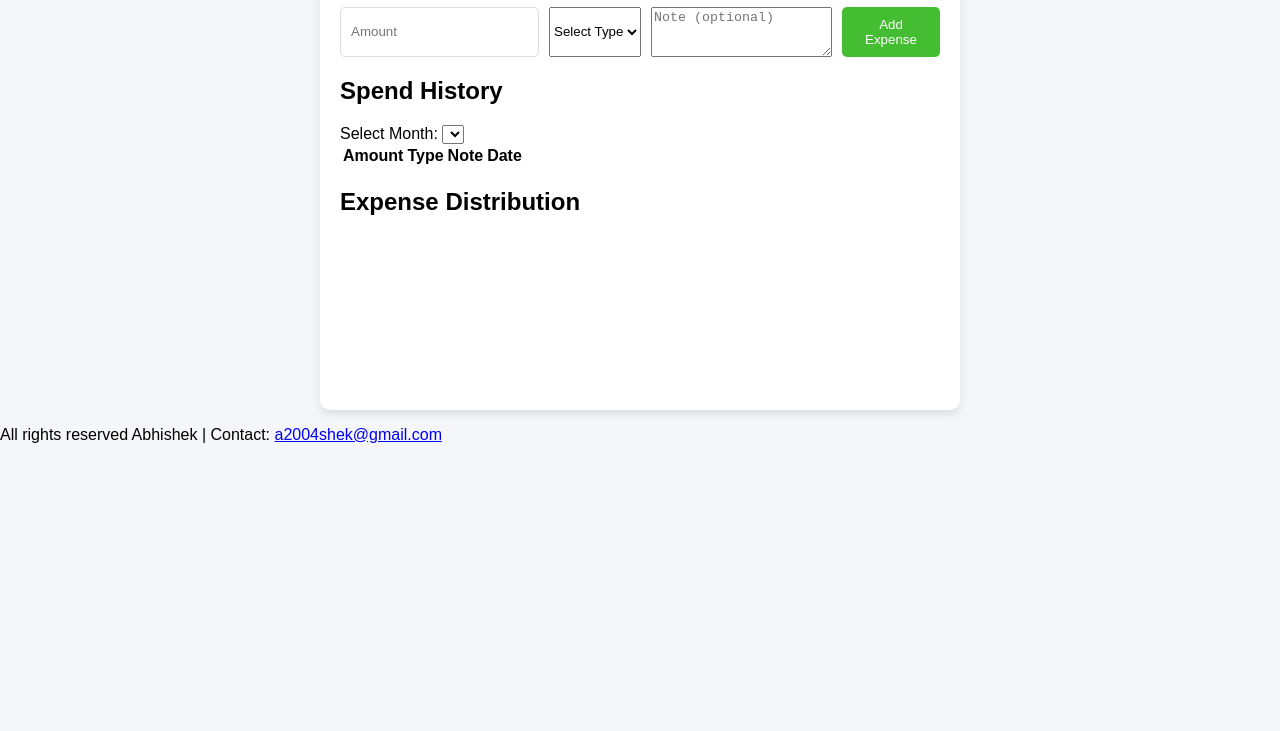
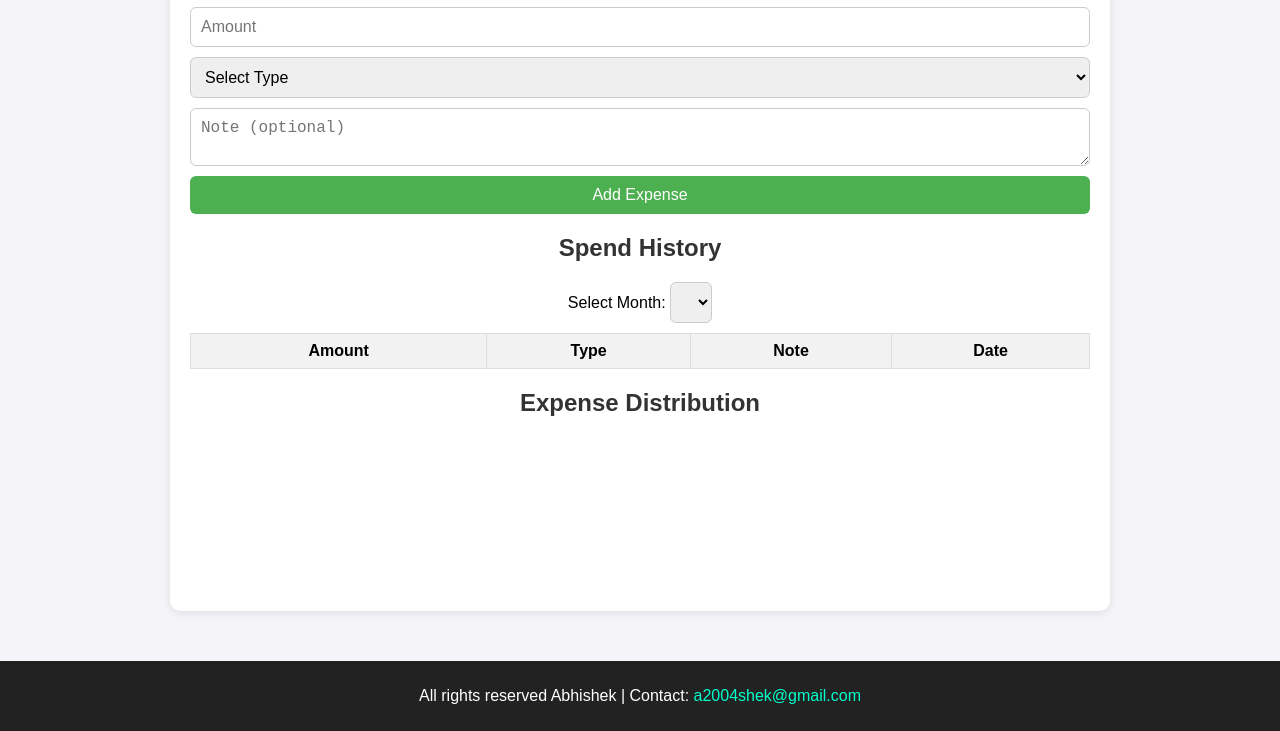
Before and after one commit to abnegative2904/expense-tracker, a website: page public/index.html in a window 1280 px wide. Shown: the part 113-844 px from the top of the page. Before the commit the page ends 800 px from the top, so only its background shows below. Drawn offline with nearby package versions, Linux system fonts and the light colour scheme.

Commit message:
Update style.css

```diff
--- a/public/style.css
+++ b/public/style.css
@@ -1,69 +1,83 @@
 body {
     font-family: Arial, sans-serif;
-    background: #f5f6fa;
+    background: #f4f4f9;
     margin: 0;
     padding: 0;
+    display: flex;
+    flex-direction: column;
+    align-items: center;
 }
+
 .container {
-    width: 90%;
-    max-width: 600px;
-    margin: auto;
-    background: white;
+    max-width: 900px;
+    width: 100%;
+    background: #fff;
     padding: 20px;
-    margin-top: 20px;
+    margin: 20px;
     border-radius: 10px;
-    box-shadow: 0 4px 10px rgba(0,0,0,0.1);
+    box-shadow: 0px 2px 8px rgba(0,0,0,0.1);
+    text-align: center;
 }
-h1 {
-    text-align: center;
-    color: #2f3640;
+
+h1, h2 {
+    color: #333;
 }
-.stats, .limit-section {
-    background: #f1f2f6;
-    padding: 10px;
-    border-radius: 5px;
-    margin-bottom: 15px;
-}
+
 form {
     display: flex;
-    flex-wrap: wrap;
+    flex-direction: column;
     gap: 10px;
+    margin-bottom: 20px;
 }
-form input, form button {
+
+input, select, textarea, button {
     padding: 10px;
-    border: 1px solid #dcdde1;
-    border-radius: 5px;
-    flex: 1;
+    font-size: 16px;
+    border-radius: 6px;
+    border: 1px solid #ccc;
 }
-form button {
-    background: #44bd32;
+
+button {
+    background: #4CAF50;
     color: white;
     border: none;
     cursor: pointer;
 }
-form button:hover {
-    background: #4cd137;
+
+button:hover {
+    background: #45a049;
 }
-#expense-list {
-    list-style: none;
-    padding: 0;
+
+.history-section, .chart-section {
+    margin-top: 20px;
+    text-align: center;
 }
-#expense-list li {
-    background: #f5f6fa;
-    padding: 10px;
-    border-radius: 5px;
-    margin-bottom: 5px;
-}
-.progress-bar {
+
+#expense-table {
     width: 100%;
-    height: 20px;
-    background: #dcdde1;
-    border-radius: 10px;
-    overflow: hidden;
+    border-collapse: collapse;
     margin-top: 10px;
 }
-#progress-fill {
-    height: 100%;
-    background: #44bd32;
-    width: 0%;
+
+#expense-table th, #expense-table td {
+    border: 1px solid #ddd;
+    padding: 8px;
 }
+
+#expense-table th {
+    background: #f2f2f2;
+}
+
+footer {
+    margin-top: 30px;
+    text-align: center;
+    background: #222;
+    color: white;
+    padding: 10px;
+    width: 100%;
+}
+
+footer a {
+    color: #00ffcc;
+    text-decoration: none;
+}
```
